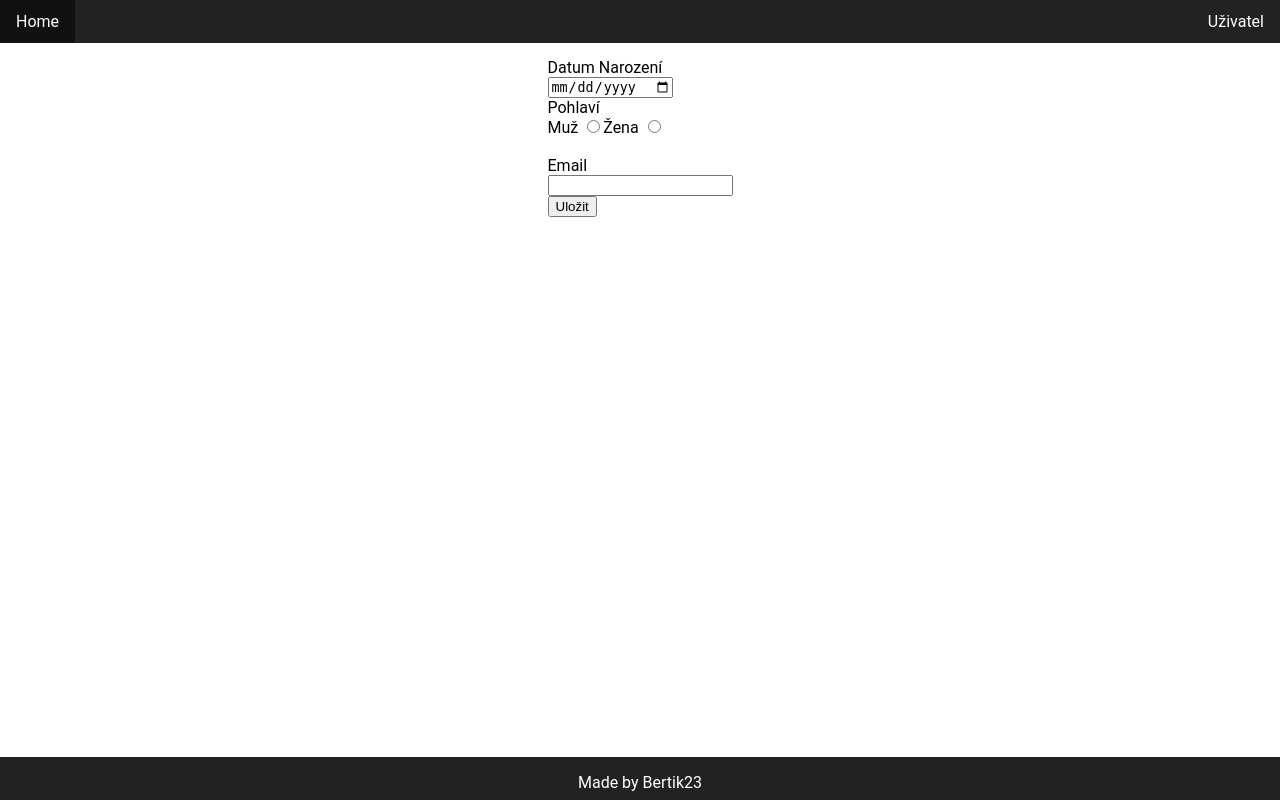
After one commit to Bertik23/bsoprihlasky, a Flask app: template templates/user_settings.html in a window 1280 px wide. The commit adds this page. Run offline with Flask 2, Linux system fonts and the light colour scheme; the template is opened without the code that fills it: values that come from a table or form of the project are taken from there, others are empty; the visitor is signed in with stand-in values (Sample User, id 1); parts of the project's set-up code (start-up, migrations or seed data) failed here and were passed over; some libraries are stand-ins or nearby versions.

Commit message:
updates ;)

```diff
--- a/forms.py
+++ b/forms.py
@@ -1,6 +1,7 @@
 from wtforms import Form, validators, TextField, PasswordField, SelectField, SelectMultipleField, RadioField
+from wtforms import widgets
 from wtforms.fields.core import BooleanField, FieldList
-from wtforms.fields.html5 import DateTimeLocalField, IntegerField, EmailField
+from wtforms.fields.html5 import DateTimeLocalField, IntegerField, EmailField, DateField
 from wtforms.widgets import CheckboxInput, ListWidget, TableWidget, html_params
 from functions import listToLoT
 import datetime
@@ -19,7 +20,7 @@ def select_multi_checkbox(field, ul_class='', **kwargs):
     html.append(u'</ul>')
     return u''.join(html)
 
-def table(field, class_='', **kwargs):
+def addOrisTable(field, class_='', **kwargs):
     kwargs.setdefault('type', 'checkbox')
     field_id = kwargs.pop("id", field.id)
     html = []
@@ -29,7 +30,8 @@ def table(field, class_='', **kwargs):
         if checked:
             options['checked'] = 'checked'
         html.append(u'<tr><td><input %s /></td>' % html_params(**options))
-        html.append(u"<td>%s</td></tr>" % label)
+        html.append(u"<td>%s</td><td>" % label)
+        html.append(f"<input type='datetime-local' name='time_{value}'</td></tr>")
     return u''.join(html)
 
 class RegistrationForm(Form):
@@ -58,13 +60,19 @@ class AddCustomEventForm(Form):
     kat = TextField("Kategorie (oddělit čárkou)")
 
 class AddOrisEventForm(Form):
-    events = SelectMultipleField(label="Strany:", validators=[validators.Optional()], choices = [], option_widget=CheckboxInput(), widget=table)#prefix_label=False))
+    events = SelectMultipleField("",validators=[validators.Optional()], choices = [], option_widget=CheckboxInput(), widget=addOrisTable)#prefix_label=False))
 
 class EventSignupForm(Form):
     chip = IntegerField("Chip")
     kat = SelectField("Kategorie", choices=[], validate_choice=False)
+    stages = SelectMultipleField("Etapy", choices=[str(i) for i in range(1,20)], validators=[validators.Required()], widget=select_multi_checkbox, validate_choice=False)
     transport = SelectField("Doprava", choices=["Samostatně","Spolujízda","Nabízím"], render_kw={'onchange': "myFunction()"})
-    transport_with = SelectField("Spolujízda s", choices=[], validators=[validators.Optional()])
+    transport_with = SelectField("Spolujízda s", choices=[], validators=[validators.Optional()], validate_choice=False)
     transport_offer = IntegerField("Nabízím", validators=[validators.Optional()])
     book = TextField("Poznámka do knihy")
     to_organisator = TextField("Zpráva organizátorovi")
+
+class UserSettingsForm(Form):
+    birth = DateField("Datum Narození")
+    sex = RadioField("Pohlaví", choices=[("M", "Muž"), ("F", "Žena")], widget=ListWidget(html_tag="ul"), render_kw={"class": "radio"})
+    email = EmailField("Email", validators=[validators.Email()])
--- a/main.py
+++ b/main.py
@@ -1,31 +1,47 @@
-import re
-import MySQLdb
-from flask import Flask, render_template, flash, request, url_for, redirect, session
+import datetime
+import gc
+import pprint
+import traceback
+import random
+import json
+
+from flask import (Flask, flash, redirect, render_template, request, session,
+                   url_for, abort, current_app)
+from MySQLdb import escape_string as thwart
 from passlib.hash import sha256_crypt
-from MySQLdb import escape_string as thwart
-import gc
-import traceback
+import requests_cache
+from werkzeug.datastructures import MultiDict
+
+from classes import Dummy
+from dbconnect import connection, get
+from events import *
 from forms import *
 from functions import *
-from events import *
-from classes import Dummy
-import datetime
-import pprint
-from wtforms import BooleanField
+from users import getUser
 
 # from configparser import ConfigParser
 # config = ConfigParser()
 # config.read("config.ini")
 
-from dbconnect import connection, get
+requests_cache.install_cache(cache_name='requests_cache', backend='sqlite', expire_after=300)
+
 
 app = Flask("Přihlášky")
 app.secret_key = b"_randomThingo"
+
 
 @app.before_request
 def before():
     if not loggedIn() and request.endpoint != 'site_login':
         return redirect(url_for("site_login"))
+    if request.endpoint in ["site_addOrisEvent","site_addCustomEvent"] and getUser(session.get("userId",-1)).auth > 0:
+        abort(403)
+
+@app.errorhandler(403)
+def forbidden(e):
+    print(e)
+    return render_template("errors/403.html"), 403
+
 
 @app.route("/")
 def site_index():
@@ -37,7 +53,7 @@ def site_index():
                     event[i] = "TBA"
                 else:
                     event[i] = datetime.datetime.fromtimestamp(event[i]).strftime("%H:%M %d.%m.%Y")
-    return render_template("index.html", user=Dummy(name=get("users","name","uid",session["userId"])[0][0]), events=[Dummy(**event) for event in events])
+    return render_template("index.html", user=getUser(session.get("userId",-1)), events=[Dummy(**event) for event in events])
 
 @app.route("/register/", methods=["GET","POST"])
 def site_register():
@@ -71,7 +87,7 @@ def site_register():
 
                 return redirect(url_for('site_index'))
 
-            return render_template("register.jinja", form=form)
+            return render_template("register.jinja", form=form, user=getUser(session.get("userId",-1)))
 
         except Exception as e:
             return(traceback.format_exc().replace("\n","<br>"))
@@ -108,12 +124,17 @@ def site_login():
                 conn.close()
                 gc.collect()
 
-            return render_template("login.jinja", form=form)
+            return render_template("login.jinja", form=form, user=getUser(session.get("userId",-1)))
 
         except Exception as e:
             return(traceback.format_exc().replace("\n","<br>"))
     else:
         return redirect(url_for("site_index"))
+
+@app.route("/logout/")
+def site_logout():
+    logout()
+    return redirect(url_for("site_login"))
 
 @app.route("/addCustomEvent/", methods=["GET","POST"])
 def site_addCustomEvent():
@@ -137,26 +158,34 @@ def site_addCustomEvent():
         c.close()
         conn.close()
         gc.collect()
-    return render_template("addCustomEvent.jinja",form=form)
+    return render_template("addCustomEvent.jinja",form=form, user=getUser(session.get("userId",-1)))
 
 @app.route("/addOrisEvent/", methods=["GET","POST"])
 def site_addOrisEvent():
     form = AddOrisEventForm(request.form)
     if request.method == "POST":
         for id in form.events.data:
-            addEvent(f"ORIS{id}")
+            print(request.form.to_dict()[f"time_{id}"])
+            if datetime_val(request.form.to_dict()[f"time_{id}"]):
+                kwargs = {}
+                event = getOrisEvent(id)["Data"]
+                if int(event["Stages"]) > 0:
+                    kwargs["stages"] = {"n": event["Stages"], "ids": [event[f"Stage{i}"] for i in range(1,8) if event[f"Stage{i}"] != '0']}
+                addEvent(dict(id=f"ORIS{id}", time_signup=datetime.datetime.fromisoformat(request.form.to_dict()[f"time_{id}"]).timestamp(), **kwargs))
+                flash(f"Event {id} addded.","success")
     c, conn = connection()
     c.execute("SELECT id FROM events")
     alreadyAdded = [i[0] for i in c.fetchall()]
     c.close()
     conn.close()
     gc.collect()
-    events = getEventList(datefrom=datetime.datetime.now().date())['Data']
+    events = getEventList(datefrom=datetime.datetime.now().date())
     events = [events[i] for i in sorted(events, key=lambda x: datetime.date.fromisoformat(events[x]['Date'])) if f'ORIS{events[i]["ID"]}' not in alreadyAdded]
 
     form.events.choices = [(event["ID"], f'{datetime.date.fromisoformat(event["Date"]).strftime("%d.%m.%Y")}</td><td>{event["Name"]}') for event in events]
 
-    return render_template("addOrisEvent.html",form=form)
+
+    return render_template("addOrisEvent.html", form=form, user=getUser(session.get("userId",-1)))
 
 
 @app.route("/event/", methods=["GET","POST"])
@@ -171,32 +200,115 @@ def site_event():
                         event[i] = "TBA"
                     else:
                         event[i] = datetime.datetime.fromtimestamp(event[i]).strftime("%H:%M %d.%m.%Y")
-            try:
-                form = EventSignupForm(request.form)
-            except:
-                form = EventSignupForm()
+                if i in ["stages"]:
+                    try:
+                        print(event[i])
+                        event[i] = json.loads(event[i].replace("\'","\""))
+                    except Exception as e:
+                        print(e)
+                        event[i] = {"n": 0}
+
             c, conn = connection()
 
-            if request.method == "POST" and form.validate():
-                x = c.execute("SELECT * FROM signups WHERE id = %s AND event_id = %s", [session["userId"], event["id"]])
-                if x == 0:
-                    c.execute(f"INSERT INTO signups (id, chip, kat, places, goes_with, book, to_org_msg, time, event_id) VALUES (%s, %s, %s, %s, %s, %s, %s, %s, %s)",
-                                [session["userId"], form.chip.data, thwart(form.kat.data), form.transport_offer.data if form.transport.data == "Nabízím" else -1 if form.transport.data == "Spolujízda" else 0, None, thwart(form.book.data), thwart(form.to_organisator.data), datetime.datetime.now().timestamp(), event["id"]])
-                    conn.commit()
+            c.execute("SELECT id FROM signups WHERE id = %s AND event_id = %s", [session.get("userId",-1), event["id"]])
+            if c.fetchall() == ():
+                user_signedup = False
+            else:
+                user_signedup = True
+
+            if request.method == "POST":
+                form = EventSignupForm(request.form)
+                if form.validate():
+                    if not user_signedup:
+                        c.execute("INSERT INTO signups (id, chip, kat, places, goes_with, book, to_org_msg, time, event_id, stages) VALUES (%s, %s, %s, %s, %s, %s, %s, %s, %s, %s)",
+                                    [session["userId"], form.chip.data, thwart(form.kat.data), form.transport_offer.data if form.transport.data == "Nabízím" else -1 if form.transport.data == "Spolujízda" else 0, None, thwart(form.book.data), thwart(form.to_organisator.data), datetime.datetime.now().timestamp(), event["id"], form.stages.data])
+                        conn.commit()
+                    else:
+                        c.execute("UPDATE signups SET chip = %s, kat = %s, places = %s, goes_with = %s, book = %s, to_org_msg = %s, time = %s, stages = %s WHERE id = %s AND event_id = %s",
+                                [form.chip.data, thwart(form.kat.data), form.transport_offer.data if form.transport.data == "Nabízím" else -1 if form.transport.data == "Spolujízda" else 0, None, thwart(form.book.data), thwart(form.to_organisator.data), datetime.datetime.now().timestamp(), thwart(",".join(form.stages.data)), session["userId"], event["id"]])
+                        conn.commit()
+            else:
+                c.execute("SELECT chip, kat, book, to_org_msg, goes_with, places FROM signups WHERE event_id = %s and id = %s", [event["id"], session["userId"]])
+                f = c.fetchone()
+                if f != None:
+                    l = ["chip","kat","book","to_organisator","transport_with","transport_offer"]
+                    f = dict(zip(l, f))
+                    if f["transport_with"] == None:
+                        if f["transport_offer"] == 0:
+                            f["transport"] = "Samostatně"
+                        else:
+                            f["transport"] = "Nabízím"
+                    else:
+                        f["transport"] = "Spolujízda"
+                    print(f)
+                    f = MultiDict([(key, f[key]) for key in f])
+                    form = EventSignupForm(f)
                 else:
-                    flash("Už jsi přihlášen")
+                    form = EventSignupForm()
 
-            c.execute(f"SELECT signups.id, signups.kat, signups.goes_with, signups.places, signups.book, signups.to_org_msg, signups.admin_msg, signups.time, users.name FROM signups INNER JOIN users ON signups.id = users.uid")
+            c.execute("SELECT signups.id, signups.chip, signups.kat, signups.stages, signups.goes_with, signups.places, signups.book, signups.to_org_msg, signups.admin_msg, signups.time, users.name FROM signups INNER JOIN users ON signups.id = users.uid AND signups.event_id = %s", [event["id"]])
             signedup = c.fetchall()
 
-            labels = ["Id","Kat","S","Místa","Kniha","Organizátorovi","Od správce","Čas","Jméno"]
+            labels = ["Id", "Chip", "Kat", "S", "Místa", "Kniha", "Organizátorovi", "Od správce", "Čas", "Jméno"]
+            if int(event["stages"]["n"]) > 0:
+                labels.insert(3, "Etapy")
+            else:
+                signedup = removeAtIndexes(signedup, 3)
             signedup = [dict(zip(labels, i)) for i in signedup]
+
+            for i in signedup:
+                i["Čas"] = datetime.datetime.fromtimestamp(i["Čas"]).strftime("%H:%M %d.%m.%Y")
+
+
+            c.execute("SELECT signups.id, users.name, signups.places FROM signups INNER JOIN users ON signups.id = users.uid AND signups.places > 0 AND signups.event_id = %s", [event["id"]])
+
+            places = c.fetchall()
 
             c.close()
             conn.close()
             gc.collect()
             form.kat.choices = event["kat"].split(",")
-            return render_template("event.html", event=Dummy(**event), form=form, signedup=signedup)
+            form.transport_with.choices = [("","")]+[(p[0], f"{p[1]} ({p[2]})") for p in places]
+            if int(event["stages"]["n"]) > 0:
+                form.stages.choices = [(str(i),f"E{i}") for i in range(1, int(event["stages"]["n"])+1)]
+            return render_template("event.html", event=Dummy(**event), form=form, signedup=signedup, user=getUser(session.get("userId",-1)), user_signedup = user_signedup)
     return redirect(url_for("site_index"))
 
+@app.route("/user-settings/", methods=["GET","POST"])
+def site_settings():
+    if request.method == "POST":
+        form = UserSettingsForm(request.form)
+        if form.validate():
+            c, conn = connection()
+
+            f = request.form.to_dict()
+            email = f.pop("email")
+            c.execute("UPDATE users SET settings = %s WHERE uid = %s", [json.dumps(f), session.get("userId",-1)])
+            c.execute("UPDATE users SET email = %s WHERE uid = %s", [email, session["userId"]])
+            conn.commit()
+
+            c.close()
+            conn.close()
+            gc.collect()
+            flash("Změny uloženy", "success")
+    else:
+        userSettings = getUser(session.get("userId",-1)).settings
+        if userSettings != None:
+            userSettings = json.loads(userSettings)
+            userSettings["email"] = getUser(session.get("userId",-1)).email
+            userSettings = MultiDict([(key, userSettings[key]) for key in userSettings])
+            form = UserSettingsForm(userSettings)
+        else:
+            userSettings = {}
+            userSettings["email"] = getUser(session.get("userId",-1)).email
+            userSettings = MultiDict([(key, userSettings[key]) for key in userSettings])
+            form = UserSettingsForm(userSettings)
+    #form = UserSettingsForm(request.form)
+    return render_template("user_settings.html", form = form, user = getUser(session.get("userId",-1)))
+
+@app.route("/test/")
+def site_test():
+    flash("Test", random.choice(["success","error",""]))
+    return render_template("header.html", user=getUser(session.get("userId",-1)))
+
 app.run()
--- a/requirements.txt
+++ b/requirements.txt
@@ -5,3 +5,4 @@ passlib
 mysqlclient
 requests
 python-dateutil
+requests-cache
--- a/static/css/style.css
+++ b/static/css/style.css
@@ -1,9 +1,95 @@
+:root{
+  --main: #222;
+  --darker-main: #111;
+  --error: #ff4040;
+  --success: rgb(38, 204, 46);
+}
+
+div.content{
+  margin-top: 15px;
+  padding-bottom: 43px;
+}
+
+div.page{
+  position: relative;
+  min-height: 100vh;
+}
+
 .container{
-    /*top: 50%;*/
-	left: 50%;
-    transform: translate(-75%,0);
-    /*width: 50% !important;*/
-	position: absolute;
+    /* top: 50%;
+    left: 50%;
+    transform: translate(-50%,0);
+    position: absolute; */
+    /* display: flex;
+    justify-content: center; */
+    display: table;
+    margin: 0 auto;
+}
+
+
+body{
+  margin: 0;
+  font-family: Roboto;
+}
+
+
+nav ul {
+  list-style-type: none;
+  margin: 0;
+  padding: 0;
+  overflow: hidden;
+  background-color: var(--main);
+}
+
+nav li {
+  float: left;
+}
+
+nav li.right {
+  float: right
+}
+
+nav li a, nav .dropbtn {
+  display: block;
+  color: white;
+  text-align: center;
+  padding: 12px 16px;
+  text-decoration: none;
+}
+
+/* Change the link color to #111 (black) on hover */
+nav li a:hover, .dropdown:hover .dropbtn{
+  background-color: var(--darker-main);
+}
+
+nav li.dropdown {
+  display: inline-block;
+}
+
+nav .dropdown-content {
+  display: none;
+  position: absolute;
+  background-color: #f9f9f9;
+  min-width: 100px;
+  right: 0;
+  width: inherit;
+  box-shadow: 0px 8px 16px 0px rgba(0,0,0,0.2);
+  z-index: 1;
+}
+
+nav .dropdown-content a, nav .dropdown-content p {
+  color: black;
+  padding: 12px 16px;
+  text-decoration: none;
+  display: block;
+  text-align: left;
+  margin: 0;
+}
+
+.dropdown-content a:hover {background-color: #f1f1f1;}
+
+.dropdown:hover .dropdown-content {
+  display: block;
 }
 
 table {
@@ -12,3 +98,83 @@ table {
 table, th, td {
     border: 1px solid black;
   }
+
+.flashes-list {
+  list-style-type: none;
+  margin: 0;
+  padding: 0;
+  overflow: hidden;
+
+  width: 50%;
+  position: absolute;
+  left: 50%;
+  transform: translate(-50%,0);
+  z-index: 99;
+}
+
+  /* The alert message box */
+.flashes {
+  margin: 5px;
+
+  padding: 20px;
+  color: white;
+  margin-bottom: 15px;
+  background-color: #333;
+  box-shadow: 3px 3px 3px #999;
+  /*z-index: 99;*/
+}
+
+.error {
+  background-color: var(--error);
+}
+
+.success {
+  background-color: var(--success);
+  color: var(--darker-main);
+}
+
+/* The close button */
+.closebtn {
+  margin-left: 15px;
+  color: white;
+  font-weight: bold;
+  float: right;
+  font-size: 22px;
+  line-height: 20px;
+  cursor: pointer;
+  transition: 0.3s;
+}
+
+/* When moving the mouse over the close button */
+.closebtn:hover {
+  color: black;
+}
+
+ul.radio {
+  list-style-type: none;
+  list-style: none;
+  overflow: hidden;
+  padding: 0;
+  margin: 0;
+}
+
+.radio li{
+  float: left;
+  list-style: none;
+}
+
+.radio li::marker{
+  display: none;
+}
+
+.footer {
+  /* clear: both; */
+  position: absolute;
+  width: 100%;
+  height: 43px;
+  bottom: 0;
+
+  background-color: var(--main);
+  color: white;
+  text-align: center;
+}
--- /dev/null
+++ b/templates/errors/403.html
@@ -0,0 +1,6 @@
+{% extends "header.html" %}
+
+{% block body %}
+<h1>403 - Forbidden</h1>
+<p>You don't have enough permissions to visit this page.</p>
+{% endblock %}
--- a/templates/header.html
+++ b/templates/header.html
@@ -7,17 +7,51 @@
     <!-- <link rel="shortcut icon" href="{{ url_for('static', filename='favicon.ico') }}"> -->
 </head>
 
+<style>
+  .flashes {
+    opacity: 1;
+    transition: opacity 6s; /* 600ms to fade out */
+  }
+  </style>
+
 <body>
+<div class="page">
+  <nav>
+    <ul class="nav">
+      {% if user != None %}
+        <li><a href="/">Home</a></li>
+        {% if user.auth == 0 %}
+          <li><a href="/addOrisEvent/">Přidat Závod z Orisu</a></li>
+        {% endif %}
+        <li class="dropdown right"><a href="javascrip:void(0)">Uživatel</a>
+          <div class="dropdown-content">
+            <p>{{ user.name }}</p>
+            <a href="/user-settings/">Nastavení</a>
+            <a href="/logout/">Odhlásit se</a>
+          </div>
+        </li>
+      {% endif %}
+    </ul>
+  </nav>
+
 {% with messages = get_flashed_messages(with_categories=true) %}
   {% if messages %}
-      <ul class=flashes>
+    <ul class="flashes-list">
     {% for category, message in messages %}
-        <li class="{{ category }}">{{ message }}</li>
+      <div class="flashes {{ category }}">
+        <span class="closebtn" onclick="this.parentElement.style.display='none';">&times;</span>
+          {{ message }}
+      </div>
     {% endfor %}
     </ul>
   {% endif %}
 {% endwith %}
-
+<div class="content">
 {% block body %}
 {% endblock%}
+</div>
+<div class="footer">
+  <p style="text-align: center;">Made by Bertik23</p>
+</div>
+</div>
 </body>
--- a/templates/index.html
+++ b/templates/index.html
@@ -3,7 +3,7 @@
 {% block title %}Home{% endblock %}
 
 {% block body %}
-<p>Přihlášen jako {{user.name}}</p>
+<div class="container">
 
 <table>
     <tr>
@@ -29,4 +29,5 @@
         </tr>
     {% endfor %}
 </table>
+</div>
 {% endblock %}
--- a/templates/macros.jinja
+++ b/templates/macros.jinja
@@ -6,7 +6,7 @@
     {% if field.errors %}
         <div class="errors">
             {% for error in field.errors %}
-                <p>{{error}}</p>
+                <p id={{field.name}}>{{error}}</p>
             {% endfor %}
         </div>
     {% endif %}
--- /dev/null
+++ b/templates/user_settings.html
@@ -0,0 +1,13 @@
+{% extends "header.html" %}
+
+{% block body %}
+<div class="container">
+    <form action="/user-settings/" method="post">
+        {% from "macros.jinja" import render_field %}
+        {{render_field(form.birth)}}
+        {{render_field(form.sex)}}
+        {{render_field(form.email)}}
+        <input type="submit" value="Uložit">
+    </form>
+</div>
+{% endblock %}
```
Also changed, not shown: events.py (+15 -3 lines), functions.py (+34 -0 lines), templates/addOrisEvent.html (+8 -0 lines), templates/event.html (+10 -5 lines), todo.md (added, +6 -0 lines), users.py (added, +18 -0 lines), 1 other file. Lines whose indentation alone changed are shown as unchanged.
